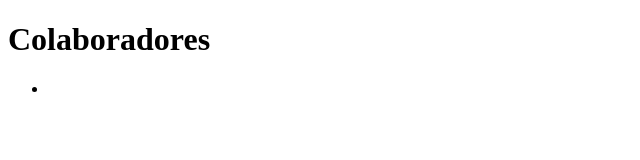
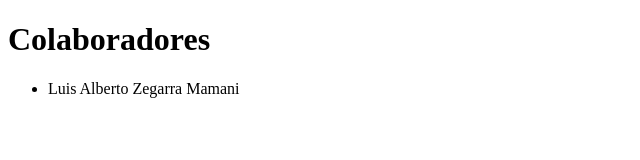
Before and after one commit to nmicht/mdweb-practica-git-2, a plain HTML site: page index.html in a window 1280 px wide. Shown: the whole page, without its empty margins (0-640 px from the left). Drawn offline with Linux system fonts and the light colour scheme.

Commit message:
se agrego los datos de colaboradores

```diff
--- a/index.html
+++ b/index.html
@@ -7,7 +7,7 @@
     <body>
         <h1>Colaboradores</h1>
         <ul>
-            <li></li>
+            <li>Luis Alberto Zegarra Mamani</li>
         </ul>
     </body>
 </html>
```
